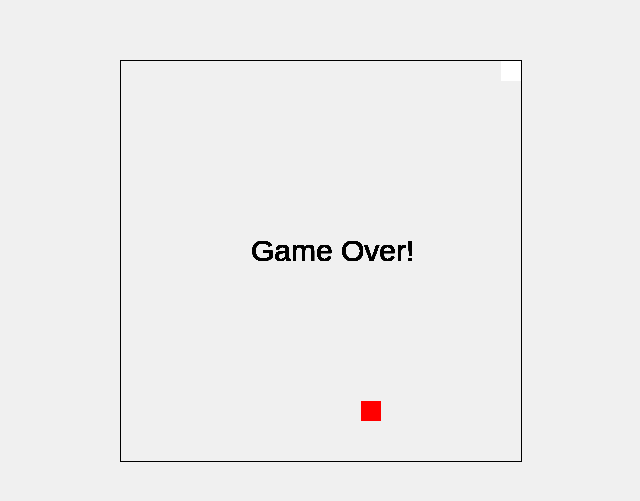
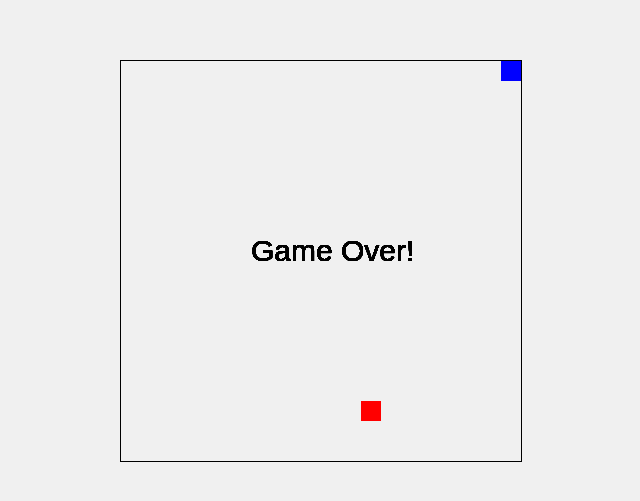
Before and after one commit to honytse2/snake-game, a plain HTML site: page index.html in a window 1280 px wide. Shown: the part 139-640 px from the top of the page, 319-959 px from the left. Drawn offline with Linux system fonts and the light colour scheme.

Commit message:
Try Update index.html

```diff
--- a/index.html
+++ b/index.html
@@ -3,7 +3,7 @@
 <head>
     <meta charset="UTF-8">
     <meta name="viewport" content="width=device-width, initial-scale=1.0">
-    <title>Snake Game - Fast Version</title>
+    <title>Snake Game - Slower Version</title>
     <style>
         canvas {
             border: 1px solid black;
@@ -56,7 +56,7 @@
                     ctx.font = "30px Arial";
                     ctx.fillText("Game Over!", canvas.width / 2 - 70, canvas.height / 2);
                 }
-            }, 1000 / 15);  // Update 15 times per second
+            }, 1000 / 10);  // Update 10 times per second
         }());
 
         window.addEventListener('keydown', ((evt) => {
@@ -73,7 +73,7 @@
             this.tail = [];
 
             this.draw = function() {
-                ctx.fillStyle = "#FFFFFF";
+                ctx.fillStyle = "#0000FF";  // Snake color set to blue
                 for (let i=0; i<this.tail.length; i++) {
                     ctx.fillRect(this.tail[i].x, this.tail[i].y, scale, scale);
                 }
```
